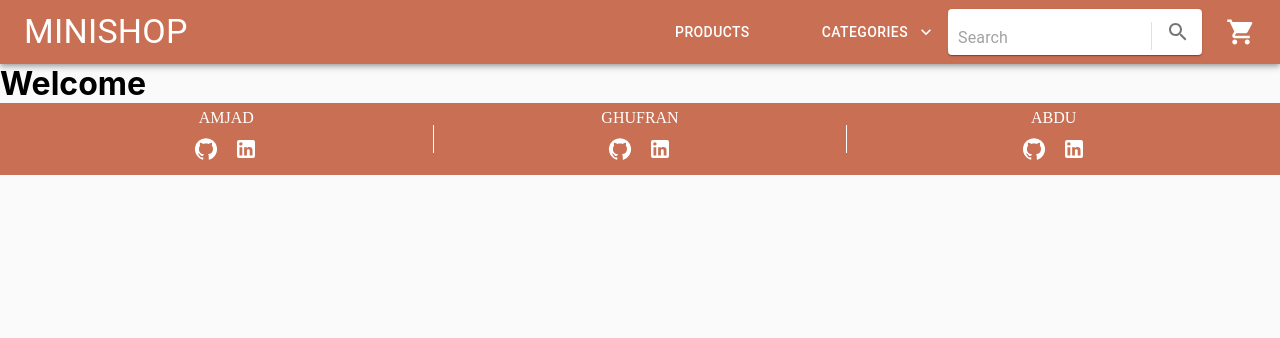
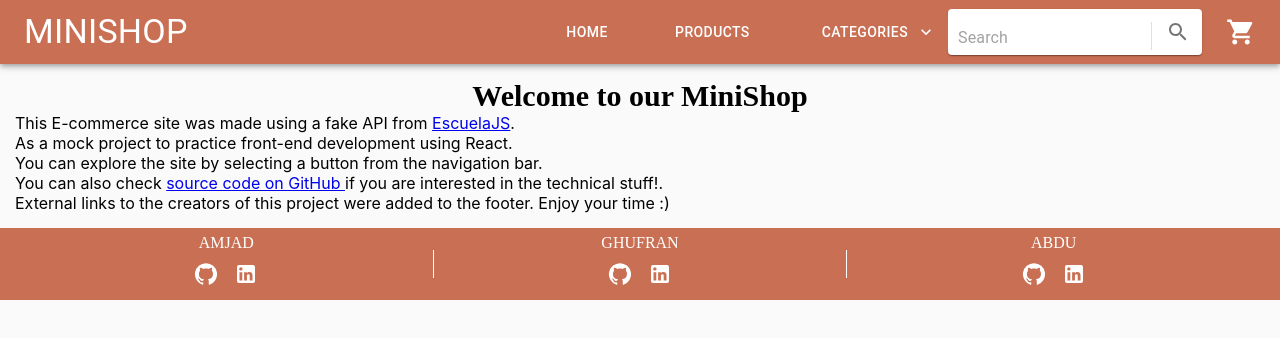
Before and after one commit to Recoded-BPRM-Turkey-FEW-2022/react-ecommerce-abanon, a React (Create React App) app: page / in a window 1280 px wide. Shown: the top 338 px of the page. Built offline with nearby package versions, Linux system fonts and the light colour scheme; no server answers.

Commit message:
some final touches

```diff
--- a/src/App.js
+++ b/src/App.js
@@ -3,12 +3,11 @@ import "./style.css";
 import NavBar from "./components/NavBar";
 import AllProducts from "./Routes/AllProducts";
 import Footer from "./components/Footer";
+import Home from "./components/Home";
 import Product from "./Routes/Product";
 import { Route, Routes } from "react-router-dom";
-import DisplayCart from "./components/DisplayCart";
 import Cart from "./Routes/Cart"
 import { useState, useEffect } from "react";
-import {useMutation } from 'react-query';
 
 export default function App() {
   const [info, setInfo] = useState([])
@@ -18,34 +17,14 @@ export default function App() {
           .then(data => setInfo(data))
       }, [])
 
-      const postData =(Addproduct)=>{
-    console.log(Addproduct)
-    return fetch('http://localhost:3000/cart', {
-  method: 'POST',
-  headers: {
-    'Accept': 'application/json, text/plain, */*',
-    'Content-Type': 'application/json'
-  },
-  body: JSON.stringify({...Addproduct})
-}).then(res => res.json())
-  .then(res => {return res})
-
-  }
-
-
-
-  const mutation = useMutation(NewItem => {
-    return postData(NewItem)
-  })
-
   return (
     <div  style={{height: "100%" ,background:'#fafafa' }}>
       <NavBar setInfo={setInfo} info={info}/>
       <Routes>
-      <Route path="/" element={ <React.Fragment><h1>Welcome</h1></React.Fragment>} />
+      <Route path="/" element={  <Home/>}/>
 
-        <Route path="/allProducts" element={<AllProducts  info={info} setInfo={setInfo} mutation={mutation} />} />
-         <Route path="/allproducts/:productId" element={<Product mutation={mutation.mutate}/>} />
+        <Route path="/allProducts" element={<AllProducts  info={info} setInfo={setInfo} />} />
+         <Route path="/allproducts/:productId" element={<Product/>} />
         <Route path="/Cart" element={<Cart />} />
 
       </Routes>
--- a/src/components/Footer.jsx
+++ b/src/components/Footer.jsx
@@ -51,11 +51,11 @@ const Footer = () => {
         ABDU
     </Typography>
     <div className='icon'>
-    <IconButton className='icon' aria-label="Linkedin.com" onClick={() => window.open('https://www.linkedin.com/in/amjad-maqsouma-54bb91234/')}>
+    <IconButton className='icon' aria-label="Linkedin.com" onClick={() => window.open('https://www.linkedin.com/in/abdelrahman-sherif-mostafa')}>
     <GitHubIcon/>
     </IconButton>
 
-    <IconButton className='icon' aria-label="Linkedin.com" onClick={() => window.open('https://github.com/amjadmak')}>
+    <IconButton className='icon' aria-label="Linkedin.com" onClick={() => window.open('https://github.com/AbdelrahmanSherf')}>
     <LinkedInIcon/>
     </IconButton>
 
--- /dev/null
+++ b/src/components/Home.jsx
@@ -0,0 +1,17 @@
+import React from "react";
+
+const Home = () => {
+
+    return(<div className="Home" style={{margin:"10px", padding:"5px"}}><h3 style={{textAlign:"center" }}>Welcome to our MiniShop</h3><div className="parag"><p>
+    This E-commerce site was made using a fake API from <a href="https://www.escuelajs.co">EscuelaJS</a>.{<br/>}
+    As a mock project to practice front-end development using React.
+    </p>
+    <p> You can explore the site by selecting a button from the navigation bar.{<br/>}
+    You can also check <a href="https://github.com/Recoded-BPRM-Turkey-FEW-2022/react-ecommerce-abanon">source code on GitHub </a>
+     if you are interested in the technical stuff!.{<br/>}
+     External links to the creators of this project were added to the footer. Enjoy your time {":)"}
+    </p>
+    </div>
+    </div>)
+}
+export default Home;
--- a/src/components/NavBar.jsx
+++ b/src/components/NavBar.jsx
@@ -7,8 +7,7 @@ import Categories from "./Categories";
 import Search from "./Search";
 import {Link} from 'react-router-dom' ;
 
-// // For Ghofran....
-//to include "Search", "Category", "Cart", "Home (AllProducts)"
+
 const NavBar = ({setInfo, info}) => {
 
     return (
@@ -17,6 +16,7 @@ const NavBar = ({setInfo, info}) => {
     <Typography variant="h4" sx={{flexGrow: "1",cursor: "pointer"}} >
     MINISHOP
     </Typography>
+    <Button href="/" sx={{ mr:6 , color:"#ffffff"}}>Home</Button>
     <Button href="/allProducts" sx={{ mr:6 , color:"#ffffff"}}>Products</Button>
     <Categories/>
     <Search setInfo={setInfo} info={info}/>
--- a/src/style.css
+++ b/src/style.css
@@ -46,6 +46,19 @@ text-align: center;
   padding:0.5%
 
 }
+
+.Home > *{
+  margin : "10px";
+  padding: "10px"
+
+}
+
+
+.Home > h3{
+  font-family: 'Brush Script MT';
+  font-size: 30px;
+
+}
 .icon{
 padding-top: 0.5%;
 justify-content: center;
```
